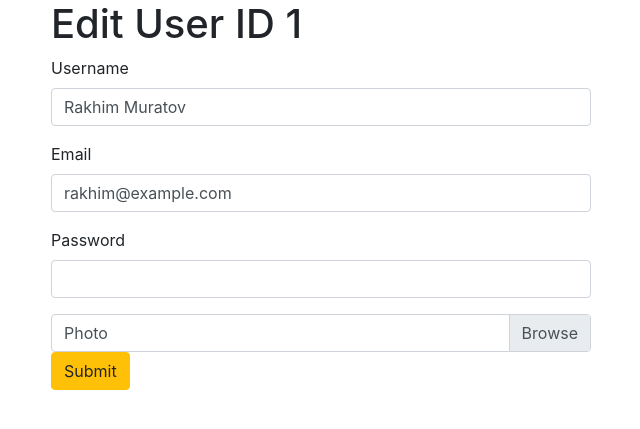
After one commit to pasha-zigzag/Marlin-first, a PHP site: page /edit-form.php?id=1 in a window 1280 px wide. The commit adds this page. Shown: the top 429 px of the page, without its empty margins (34-674 px from the left). Run offline with PHP 8.4, Linux system fonts and the light colour scheme; data comes from the database, SQL or seed files in the repository.

Commit message:
Изменение пользователя

```diff
--- /dev/null
+++ b/edit-form.php
@@ -0,0 +1,52 @@
+<?php
+
+$id = $_GET['id'];
+
+$pdo = new PDO('mysql:host=localhost;dbname=marlin-first;charset=utf8;', 'root', '');
+$sql = "SELECT * FROM users WHERE id=:id";
+$stmt = $pdo->prepare($sql);
+$stmt->execute([':id' => $id]);
+$user = $stmt->fetch(PDO::FETCH_ASSOC);
+
+?>
+
+<!DOCTYPE html>
+<html lang="en">
+<head>
+	<meta charset="UTF-8">
+	<title>Homepage</title>
+	<link rel="stylesheet" href="https://stackpath.bootstrapcdn.com/bootstrap/4.3.1/css/bootstrap.min.css">
+</head>
+<body>
+
+	<div class="container">
+		<div class="row">
+			<div class="col-md-6">
+				<h1>Edit User ID <?= $id ?></h1>
+				<form action="edit.php" enctype="multipart/form-data" action="edit.php" method="POST">
+					<input type="hidden" name="id" value=<?= $id ?>>
+					<div class="form-group">
+						<label for="">Username</label>
+						<input type="text" class="form-control" name="username" value="<?= $user['username'] ?>">
+					</div>
+					<div class="form-group">
+						<label for="">Email</label>
+						<input type="email" class="form-control" name="email" value="<?= $user['email'] ?>">
+					</div>
+					<div class="form-group">
+						<label for="">Password</label>
+						<input type="password" name="password" class="form-control">
+					</div>
+					<div class="custom-file">
+						<label for="photo" class="custom-file-label">Photo</label>
+						<input id="photo" type="file" name="photo" class="custom-file-input">
+					</div>
+					<div class="form-group">
+						<button type="submit" class="btn btn-warning">Submit</button>
+					</div>
+				</form>
+			</div>
+		</div>
+	</div>
+</body>
+</html>
--- a/index.php
+++ b/index.php
@@ -38,7 +38,7 @@
 							<td><?= $user['username']; ?></td>
 							<td><?= $user['email']; ?></td>
 							<td>
-								<a href="edit.html" class="btn btn-warning">Edit</a>
+								<a href="edit-form.php?id=<?= $user['id'] ?>" class="btn btn-warning">Edit</a>
 								<a href="#" onclick="return confirm('are you sure?')" class="btn btn-danger">Delete</a>
 							</td>
 						</tr>
```
Also changed, not shown: edit.html (deleted, +0 -35 lines), edit.php (added, +46 -0 lines), uploads/5d4392a168c8a.jpg (added), uploads/5d4396022977b.jpg (added).
